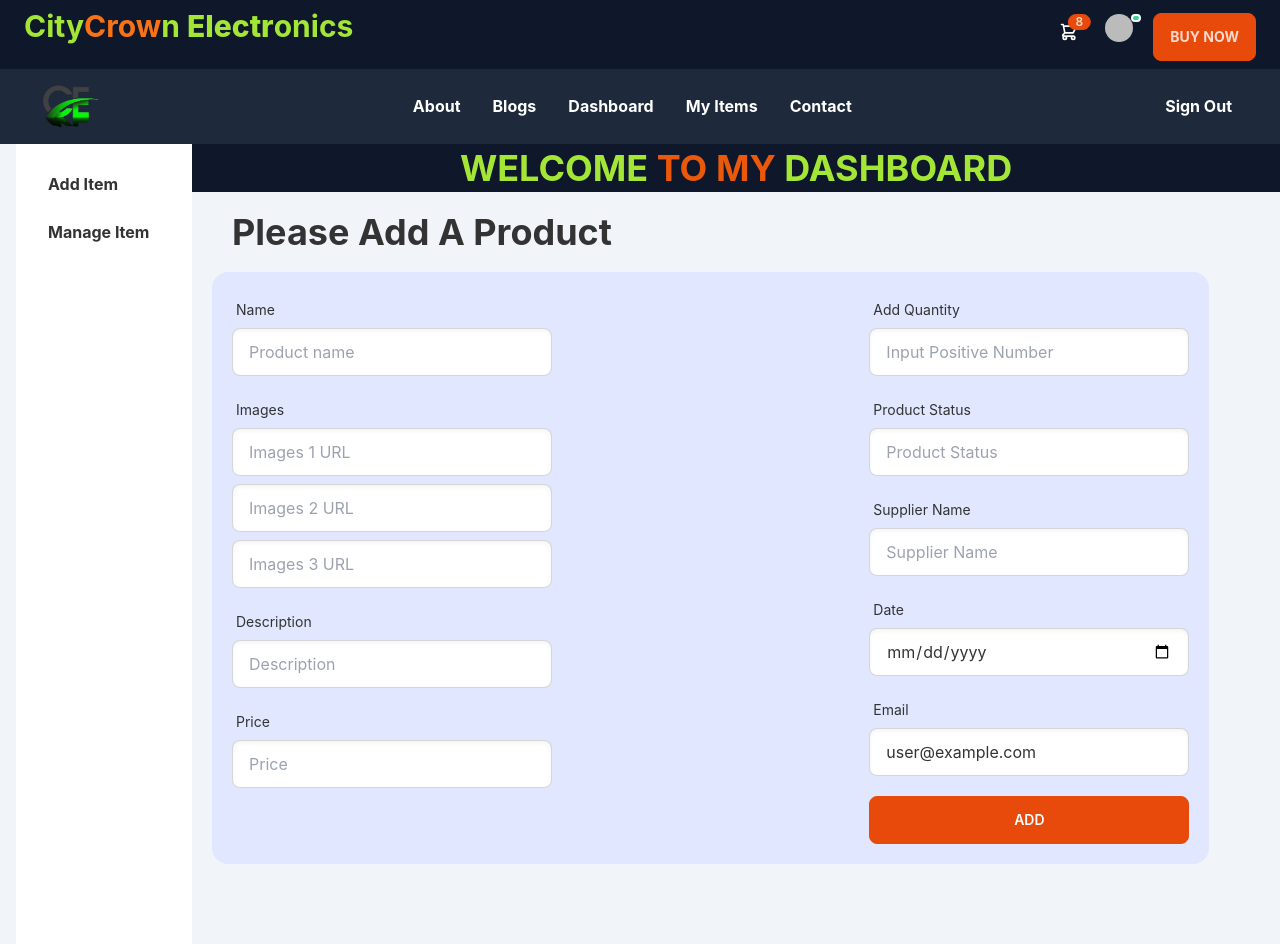
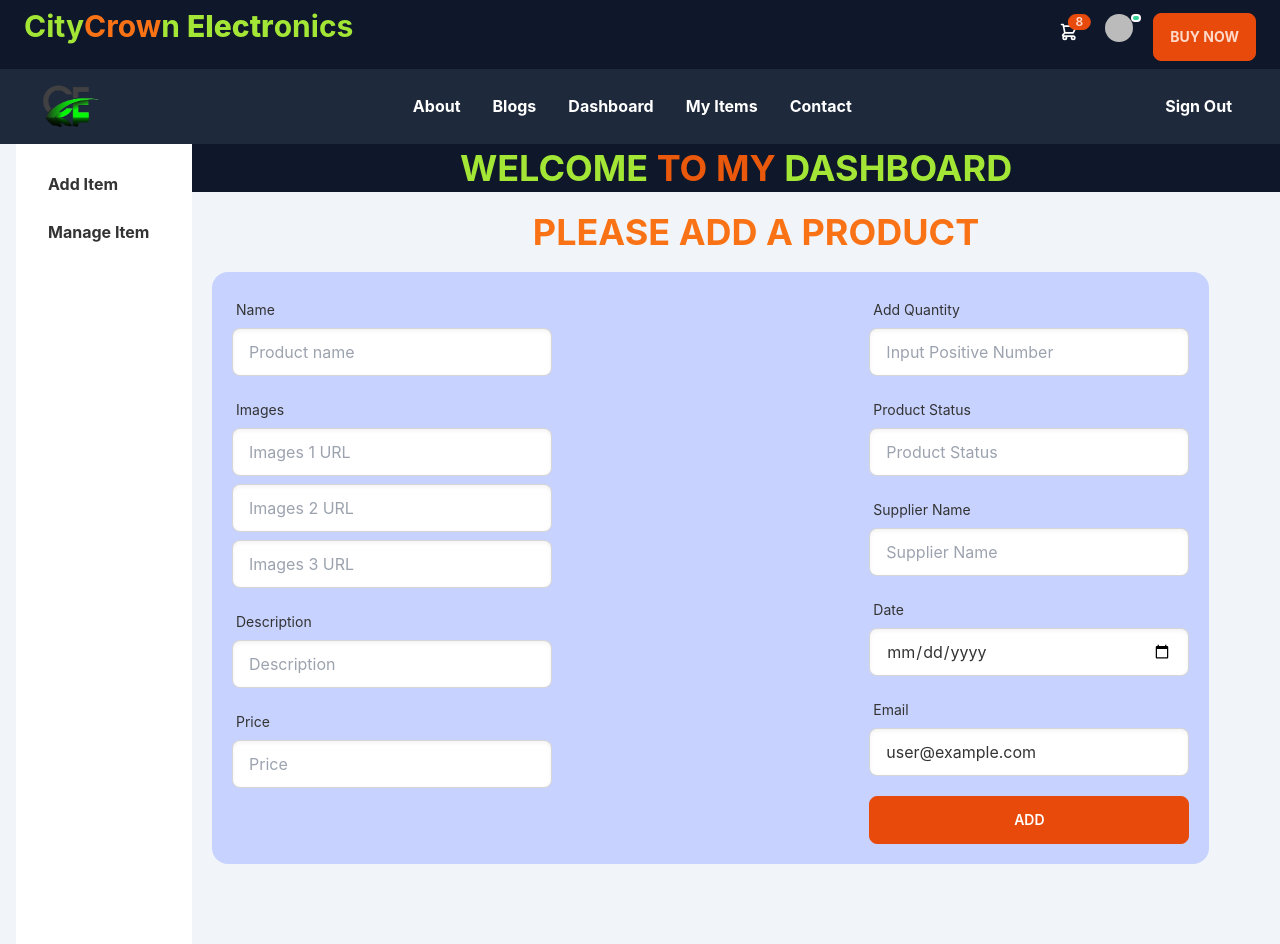
Before and after one commit to dipankar11137/City-Crown-Electronics-client-site, a React (Create React App) app: page /dashboard in a window 1280 px wide. Built offline with nearby package versions, Linux system fonts and the light colour scheme; no server answers; sample sign-in values are in the browser's storage.

Commit message:
polish web site23

```diff
--- a/src/Components/Pages/Dashboard/AddItem.js
+++ b/src/Components/Pages/Dashboard/AddItem.js
@@ -32,8 +32,10 @@
   };
   return (
     <div className=" pb-20">
-      <h2 className="mt-5 ml-10 font-bold text-4xl">Please Add A Product</h2>
-      <div className="bg-indigo-100 p-5 rounded-2xl w-11/12 mt-5 ml-5 ">
+      <h2 className="mt-5 ml-10 font-bold text-4xl text-center text-orange-500 uppercase">
+        Please Add A Product
+      </h2>
+      <div className="bg-indigo-200 p-5 rounded-2xl w-11/12 mt-5 ml-5 ">
         <form
           className=" flex justify-center gap-4"
           onSubmit={handleSubmit(onSubmit)}
```
